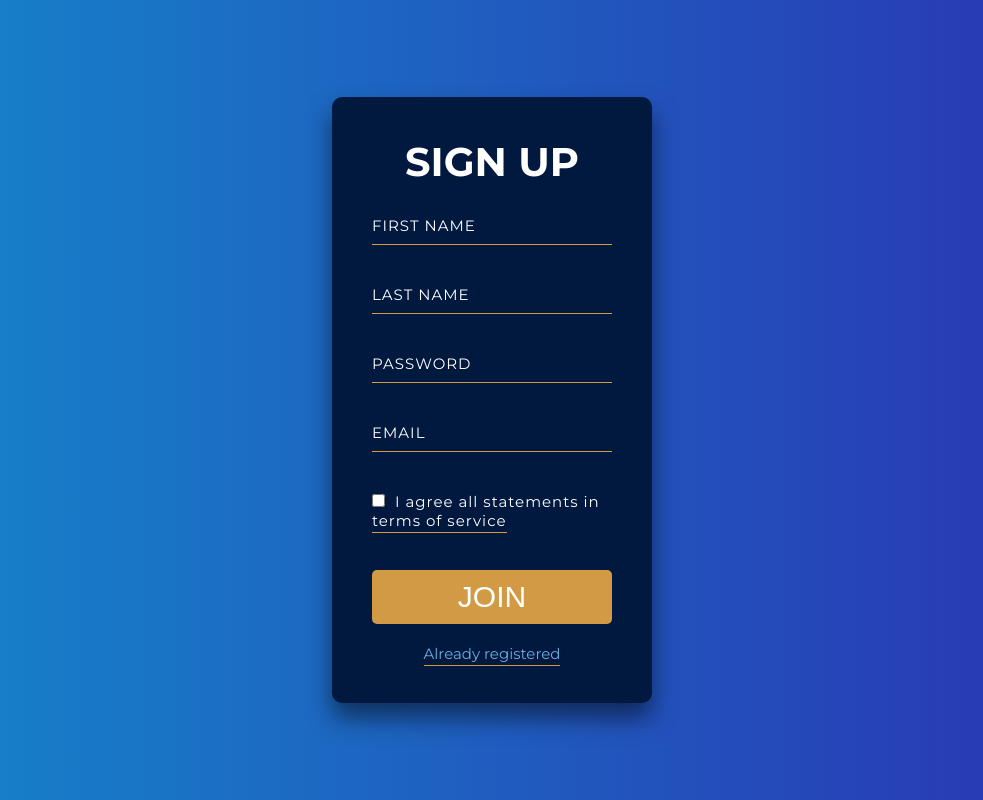
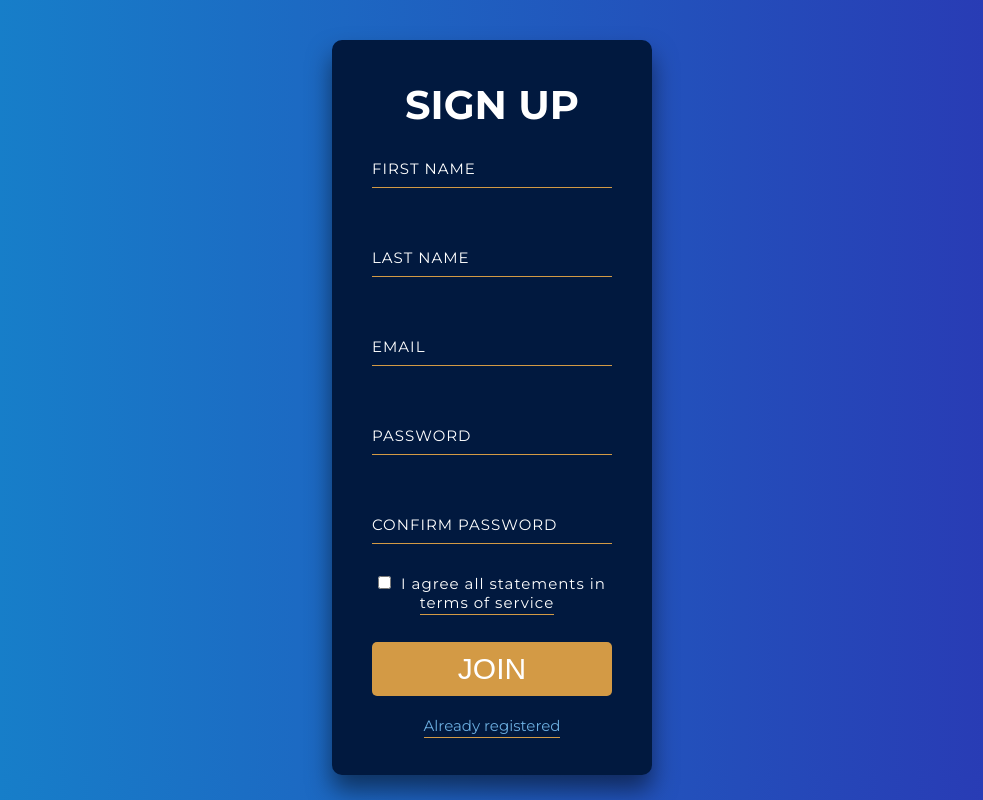
Before and after one commit to Rivenatti/React-register-login-form, a React (Create React App) app: page /sign-up in a window 1280 px wide. Shown: the whole page, without its empty margins (148-1131 px from the left). Built offline with nearby package versions, Linux system fonts and the light colour scheme.

Commit message:
finished project

```diff
--- a/src/App.js
+++ b/src/App.js
@@ -5,36 +5,38 @@ import SignUp from "./components/SignUp/SignUp";
 
 class App extends Component {
   state = {
-    users: [
-      {
-        firstName: "marcin",
-        lastName: "s",
-        password: "marcin",
-        email: "m@s.pl"
-      },
-      {
-        firstName: "marcin",
-        lastName: "s",
-        password: "marcins",
-        email: "m@s.pl"
-      }
-    ]
+    users: []
   };
 
   addUser = user => {
-    const newUserList = [...this.state.users, user];
-    this.setState({
-      users: newUserList
+    const userExists = this.state.users.filter(person => {
+      return person.email === user.email && person.password === user.password;
     });
-    alert("User has ben saved in the state.");
+
+    if (userExists.length === 0) {
+      const newUserList = [...this.state.users, user];
+      this.setState({
+        users: newUserList
+      });
+      alert("User has ben saved in the state.");
+    } else {
+      alert("Such user already exists.");
+    }
   };
 
   checkUser = user => {
-    this.state.users.every(person => {
-      return person.email === user.email && person.password === user.password
-        ? alert("Success")
-        : alert("Error");
+    const attempt = this.state.users.filter(person => {
+      return (
+        person.email.toLowerCase() === user.email.toLowerCase() &&
+        person.password === user.password
+      );
     });
+
+    if (attempt.length === 1) {
+      alert("Signed in successfully");
+    } else {
+      alert("Sign in failed, try again.");
+    }
   };
 
   render() {
--- a/src/components/SignIn/SignIn.js
+++ b/src/components/SignIn/SignIn.js
@@ -3,10 +3,8 @@ import "../styles/style.css";
 import { NavLink } from "react-router-dom";
 class Form extends Component {
   state = {
-    firstName: null,
-    lastName: null,
-    password: null,
-    email: null
+    password: "",
+    email: ""
   };
 
   onChange = e => {
@@ -27,8 +25,15 @@ class Form extends Component {
         <form onSubmit={this.onSubmit}>
           {/* INPUT ROW */}
           <div className="form__input">
-            <input type="text" name="email" required onChange={this.onChange} />
+            <input
+              type="text"
+              name="email"
+              required
+              onChange={this.onChange}
+              autoComplete="off"
+            />
             <label htmlFor="email">E-mail address</label>
+            <span className="error">{this.state.emailError}</span>
           </div>
           {/* INPUT ROW */}
           <div className="form__input">
@@ -37,6 +42,7 @@ class Form extends Component {
               name="password"
               required
               onChange={this.onChange}
+              autoComplete="off"
             />
             <label htmlFor="password">Password</label>
           </div>
--- a/src/components/SignUp/SignUp.js
+++ b/src/components/SignUp/SignUp.js
@@ -4,16 +4,129 @@ import "../styles/style.css";
 
 class Form extends Component {
   state = {
-    firstName: null,
-    lastName: null,
-    password: null,
-    email: null
+    firstName: "",
+    firstNameError: "",
+    lastName: "",
+    lastNameError: "",
+    password: "",
+    passwordError: "",
+    confirmPassword: "",
+    confirmPasswordError: "",
+    email: "",
+    emailError: ""
   };
 
+  validate(input) {
+    const name = input.target.name;
+    const value = input.target.value;
+
+    const nameRegEx = RegExp(/^[A-Z]\w{3,18}$/);
+
+    const passwordRegEx = RegExp(
+      /^(?=.*[a-z])(?=.*[A-Z])(?=.*\d)[a-zA-Z\d]{8,}$/
+    );
+
+    const emailRegEx = RegExp(/^[^\s@]+@[^\s@]+\.[^\s@]+$/);
+
+    switch (name) {
+      // ------------- FIRST NAME -------------
+      case "firstName":
+        if (nameRegEx.test(value)) {
+          this.setState({
+            firstName: value,
+            firstNameError: ""
+          });
+        } else if (value === "") {
+          this.setState({ firstNameError: "" });
+        } else {
+          this.setState({
+            firstNameError:
+              "First name must start with uppercase, be alphanumeric and contain 4 to 18 characters"
+          });
+        }
+
+        break;
+
+      // ------------- LAST NAME -------------
+      case "lastName":
+        if (nameRegEx.test(value)) {
+          this.setState({
+            lastName: value,
+            lastNameError: ""
+          });
+        } else if (value === "") {
+          this.setState({ lastNameError: "" });
+        } else {
+          this.setState({
+            lastNameError:
+              "Last name must start with uppercase, be alphanumeric and contain 4 to 18 characters"
+          });
+        }
+
+        break;
+
+      // ------------- EMAIL -------------
+      case "email":
+        if (emailRegEx.test(value)) {
+          this.setState({
+            email: value,
+            emailError: ""
+          });
+        } else if (value === "") {
+          this.setState({ emailError: "" });
+        } else {
+          this.setState({
+            emailError: "Invalid email"
+          });
+        }
+
+        break;
+
+      // ------------- PASSWORD -------------
+      case "password":
+        if (passwordRegEx.test(value)) {
+          this.setState({
+            password: value,
+            passwordError: ""
+          });
+        } else if (value === "") {
+          this.setState({ passwordError: "" });
+        } else {
+          this.setState({
+            passwordError:
+              "Password must contain at least: 8 characters, uppercase and lowercase letter and a number"
+          });
+        }
+
+        break;
+
+      // ------------- CONFIRM PASSWORD -------------
+      case "confirmPassword":
+        if (value === this.state.password) {
+          this.setState({
+            confirmPassword: value,
+            confirmPasswordError: ""
+          });
+        } else if (value === "") {
+          this.setState({ confirmPasswordError: "" });
+        } else if (this.state.password === "") {
+          this.setState({
+            confirmPasswordError: "Fill in the password, first."
+          });
+        } else {
+          this.setState({ confirmPasswordError: "Passwords don't match" });
+        }
+
+        break;
+
+      // ------------- DEFAULT -------------
+      default:
+        return null;
+    }
+  }
+
   onChange = e => {
-    this.setState({
-      [e.target.name]: e.target.value
-    });
+    this.validate(e);
   };
 
   onSubmit = e => {
@@ -27,42 +140,68 @@ class Form extends Component {
       <div className="form">
         <h2>SIGN UP</h2>
         <form onSubmit={this.onSubmit}>
-          {/* INPUT ROW */}
+          {/* FIRST NAME INPUT ROW */}
           <div className="form__input">
             <input
               type="text"
               name="firstName"
               required
               onChange={this.onChange}
+              autoComplete="off"
             />
             <label htmlFor="firstName">First name</label>
+            <span className="error">{this.state.firstNameError}</span>
           </div>
-          {/* INPUT ROW */}
-          <div className="form__input">
+          {/* LAST NAME INPUT ROW */}
+          <div className="form__input mt-20">
             <input
               type="text"
               name="lastName"
               required
               onChange={this.onChange}
+              autoComplete="off"
             />
             <label htmlFor="lastName">Last name</label>
+            <span className="error">{this.state.lastNameError}</span>
           </div>
-          {/* INPUT ROW */}
-          <div className="form__input">
+
+          {/* EMAIL INPUT ROW */}
+          <div className="form__input mt-20">
+            <input
+              type="text"
+              name="email"
+              required
+              onChange={this.onChange}
+              autoComplete="off"
+            />
+            <label htmlFor="email">Email</label>
+            <span className="error">{this.state.emailError}</span>
+          </div>
+          {/* PASSWORD INPUT ROW */}
+          <div className="form__input mt-20">
             <input
               type="password"
               name="password"
               required
               onChange={this.onChange}
+              autoComplete="off"
             />
             <label htmlFor="password">Password</label>
+            <span className="error">{this.state.passwordError}</span>
           </div>
-          {/* INPUT ROW */}
-          <div className="form__input">
-            <input type="text" name="email" required onChange={this.onChange} />
-            <label htmlFor="email">Email</label>
+          {/* CONFIRM PASSWORD INPUT ROW */}
+          <div className="form__input mt-20">
+            <input
+              type="password"
+              name="confirmPassword"
+              required
+              onChange={this.onChange}
+              autoComplete="off"
+            />
+            <label htmlFor="confirmPassword">Confirm password</label>
+            <span className="error">{this.state.confirmPasswordError}</span>
           </div>
-          {/* INPUT ROW */}
+          {/* AGREEMENT INPUT ROW */}
           <div className="form__input__agreement">
             <input type="checkbox" name="agreement" id="agreement" required />
             <label htmlFor="agreement">
--- a/src/components/styles/style.css
+++ b/src/components/styles/style.css
@@ -1,9 +1,5 @@
 .form {
-  position: absolute;
-  top: 50%;
-  left: 50%;
-  -webkit-transform: translate(-50%, -50%);
-          transform: translate(-50%, -50%);
+  margin: 0 auto;
   width: 100%;
   padding: 4rem;
   background: #01193f;
@@ -68,12 +64,12 @@
 
 .form__input__agreement {
   width: 100%;
-  padding: 1rem 0;
   font-size: 1.6rem;
   color: #fff;
   letter-spacing: 0.1rem;
   outline: none;
   background: transparent;
+  text-align: center;
 }
 
 .form__input__agreement label {
@@ -90,6 +86,21 @@
   border-bottom: 1px solid #d39a45;
   padding-bottom: 2px;
   cursor: pointer;
+}
+
+.form__input span {
+  position: absolute;
+  top: 60%;
+  left: 50%;
+  -webkit-transform: translateX(-50%);
+          transform: translateX(-50%);
+  color: #ff4949;
+  font-size: 1.15rem;
+  width: 100%;
+}
+
+.form .mt-20 {
+  margin-top: 2rem;
 }
 
 .form input:invalid {
@@ -130,6 +141,7 @@
 
 @media only screen and (min-width: 480px) {
   .form {
+    top: 50%;
     width: 97%;
     border-radius: 1rem;
   }
@@ -137,6 +149,7 @@
 
 @media only screen and (min-width: 768px) {
   .form {
+    margin-top: calc((100vh - 72rem) / 2);
     width: 60%;
   }
 }
--- a/src/components/styles/style.scss
+++ b/src/components/styles/style.scss
@@ -3,10 +3,7 @@ $color--secondary: #01193f;
 $color--tertiary: #d39a45;
 
 .form {
-  position: absolute;
-  top: 50%;
-  left: 50%;
-  transform: translate(-50%, -50%);
+  margin: 0 auto;
   width: 100%;
   padding: 4rem;
   background: $color--secondary;
@@ -67,12 +64,12 @@ $color--tertiary: #d39a45;
 
     &__agreement {
       width: 100%;
-      padding: 1rem 0;
       font-size: 1.6rem;
       color: #fff;
       letter-spacing: 0.1rem;
       outline: none;
       background: transparent;
+      text-align: center;
 
       label {
         padding: 1rem 1rem;
@@ -90,6 +87,20 @@ $color--tertiary: #d39a45;
         }
       }
     }
+
+    span {
+      position: absolute;
+      top: 60%;
+      left: 50%;
+      transform: translateX(-50%);
+      color: #ff4949;
+      font-size: 1.15rem;
+      width: 100%;
+    }
+  }
+
+  .mt-20 {
+    margin-top: 2rem;
   }
 
   input:invalid {
@@ -129,6 +140,7 @@ $color--tertiary: #d39a45;
 
 @media only screen and (min-width: 480px) {
   .form {
+    top: 50%;
     width: 97%;
     border-radius: 1rem;
   }
@@ -136,6 +148,7 @@ $color--tertiary: #d39a45;
 
 @media only screen and (min-width: 768px) {
   .form {
+    margin-top: calc((100vh - 72rem) / 2);
     width: 60%;
   }
 }
--- a/src/index.css
+++ b/src/index.css
@@ -9,6 +9,9 @@
 
 html {
   font-size: 10px;
+  background: #1488cc;
+  background: -webkit-linear-gradient(to left, #2b32b2, #1488cc);
+  background: linear-gradient(to left, #2b32b2, #1488cc);
 }
 
 body {
@@ -16,13 +19,4 @@ body {
   padding: 0;
   font-family: "Montserrat", sans-serif;
   width: 100%;
-  height: 100vh;
-
-  background: #1488cc;
-  background: -webkit-linear-gradient(to left, #2b32b2, #1488cc);
-  background: linear-gradient(to left, #2b32b2, #1488cc);
-
-  background-size: cover;
-  background-repeat: no-repeat;
-  background-position: center;
 }
```
Also changed, not shown: 1 other file (tests, documents, lock files or other folders).
